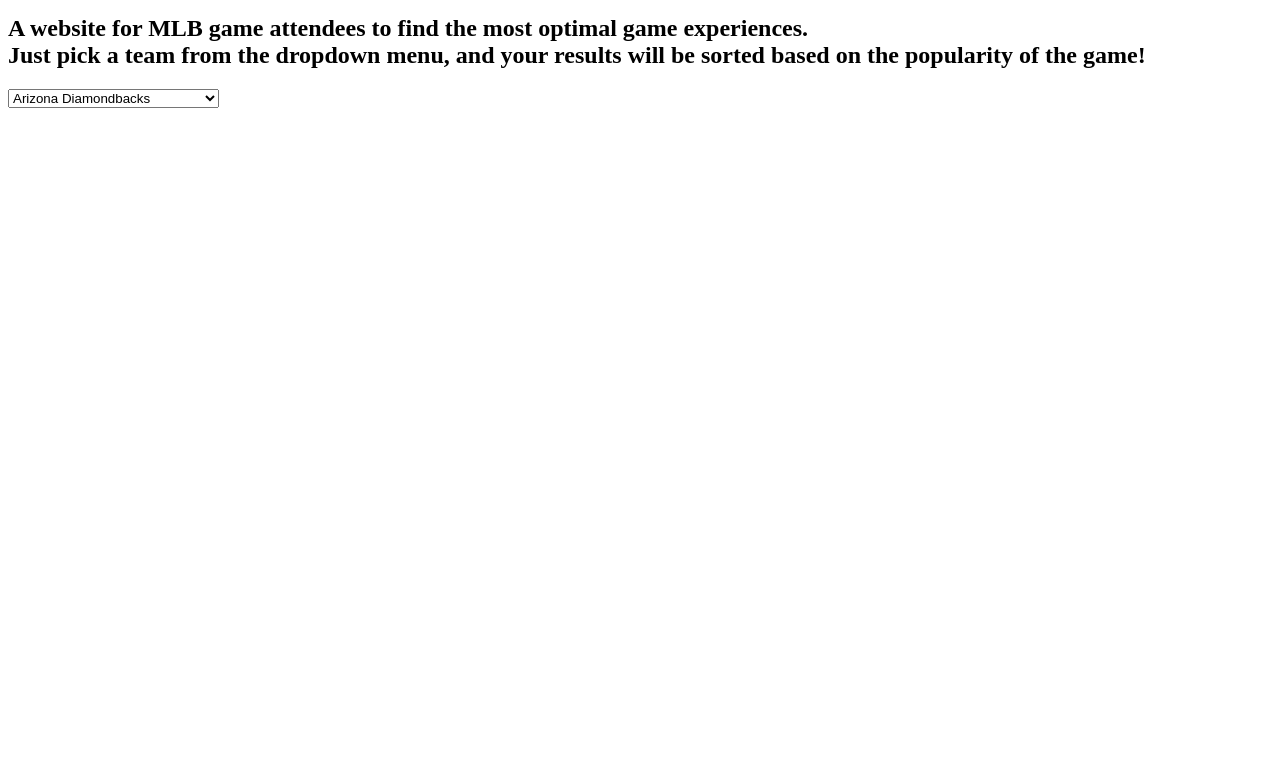
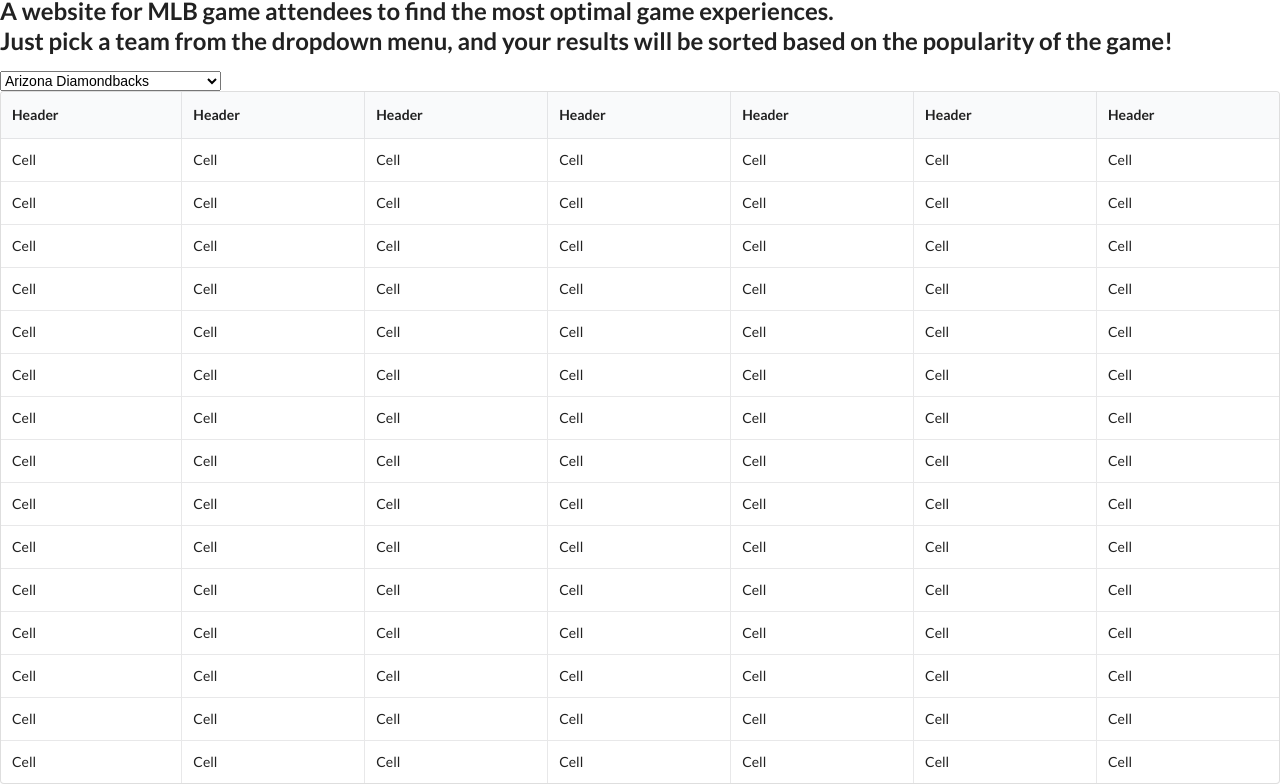
Before and after one commit to jerrudS/7th-inning-stretch, a website: page public/index.html in a window 1280 px wide. Shown: the part 65-849 px from the top of the page. Before the commit the page ends 800 px from the top, so only its background shows below. Drawn offline with nearby package versions, Linux system fonts and the light colour scheme; no server answers.

Commit message:
Define a function for rendering a table. #1

```diff
--- a/public/index.html
+++ b/public/index.html
@@ -1,6 +1,7 @@
 <!DOCTYPE html>
 <html>
   <head>
+    <link rel="stylesheet" href="https://cdnjs.cloudflare.com/ajax/libs/semantic-ui/2.2.11/semantic.min.css"/>
     <meta charset="utf-8"/>
     <title>7th Inning Stretch</title>
   </head>
@@ -41,6 +42,8 @@
         <option value="Nationals">Washington Nationals</option>
       </select>
     </div>
+    <div class="view" id="table">
+    </div>
     <script type="text/javascript" src="main.js">
     </script>
   </body>
--- a/public/main.js
+++ b/public/main.js
@@ -5,8 +5,42 @@
 }
 expressData('/events/new-york-mets')
 
+function renderTable() {
+  const tableDiv = document.querySelector('#table')
+  const table = document.createElement('table')
+  const head = document.createElement('thead')
+  const tableRow = document.createElement('tr')
+  for (let i = 0; i < 7; i++) {
+    const header = document.createElement('th')
+    tableRow.appendChild(header)
+    header.textContent = 'Header'
+  }
+  table.setAttribute('class', 'ui celled table')
+
+  tableDiv.appendChild(table)
+  table.appendChild(head)
+  head.appendChild(tableRow)
+
+  const tableBody = document.createElement('tbody')
+  table.appendChild(tableBody)
+
+  function createRow() {
+    const tableRow2 = document.createElement('tr')
+    for (let j = 0; j < 7; j++) {
+      const tableData = document.createElement('td')
+      tableData.textContent = 'Cell'
+      tableRow2.appendChild(tableData)
+    }
+    tableBody.appendChild(tableRow2)
+  }
+  for (let x = 0; x < 15; x++) {
+    createRow()
+  }
+}
+renderTable()
+
 const dropdown = document.querySelector('#dropdown')
 
-dropdown.addEventListener('change', function () {
+dropdown.addEventListener('change', () => {
   console.log('changing')
 })
```
